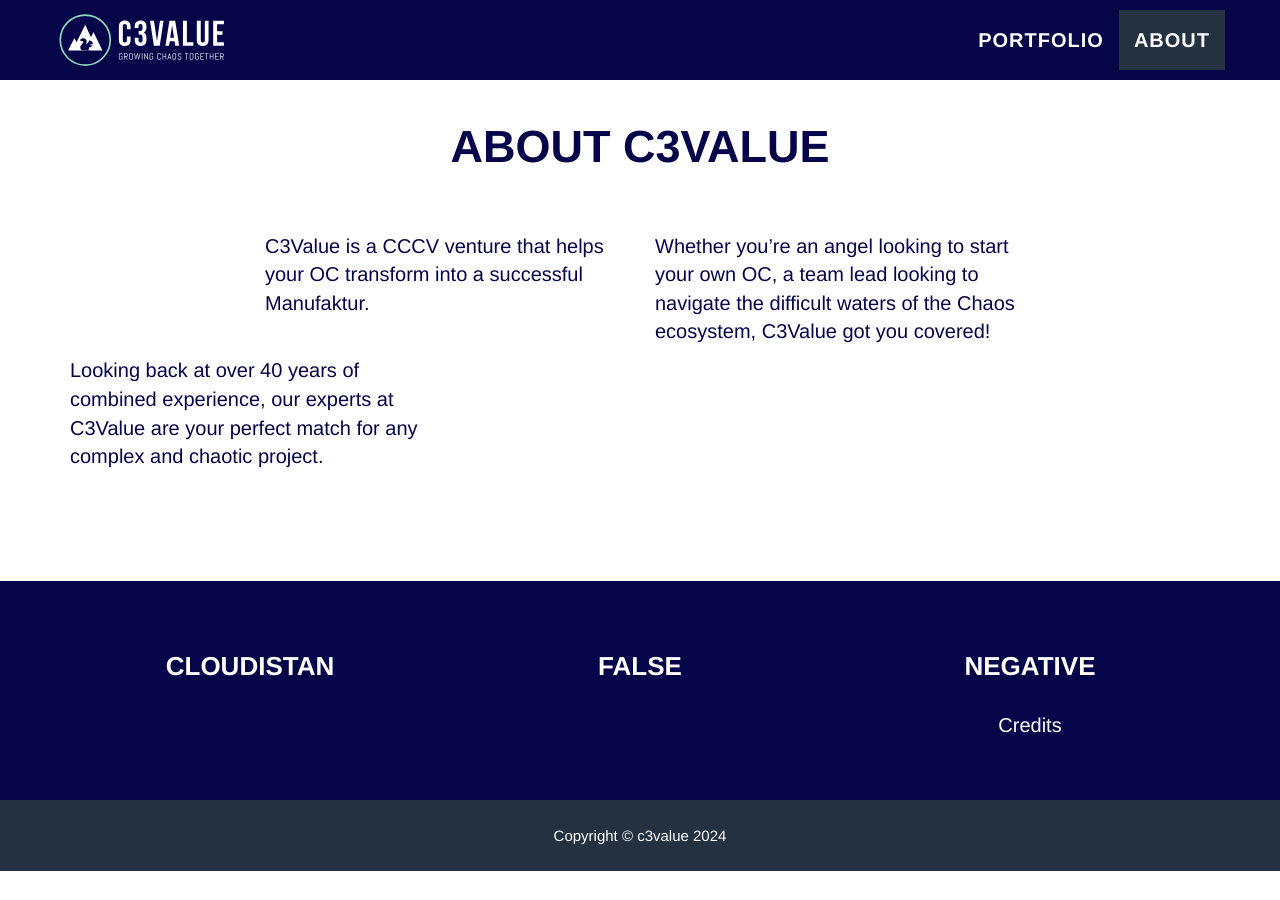
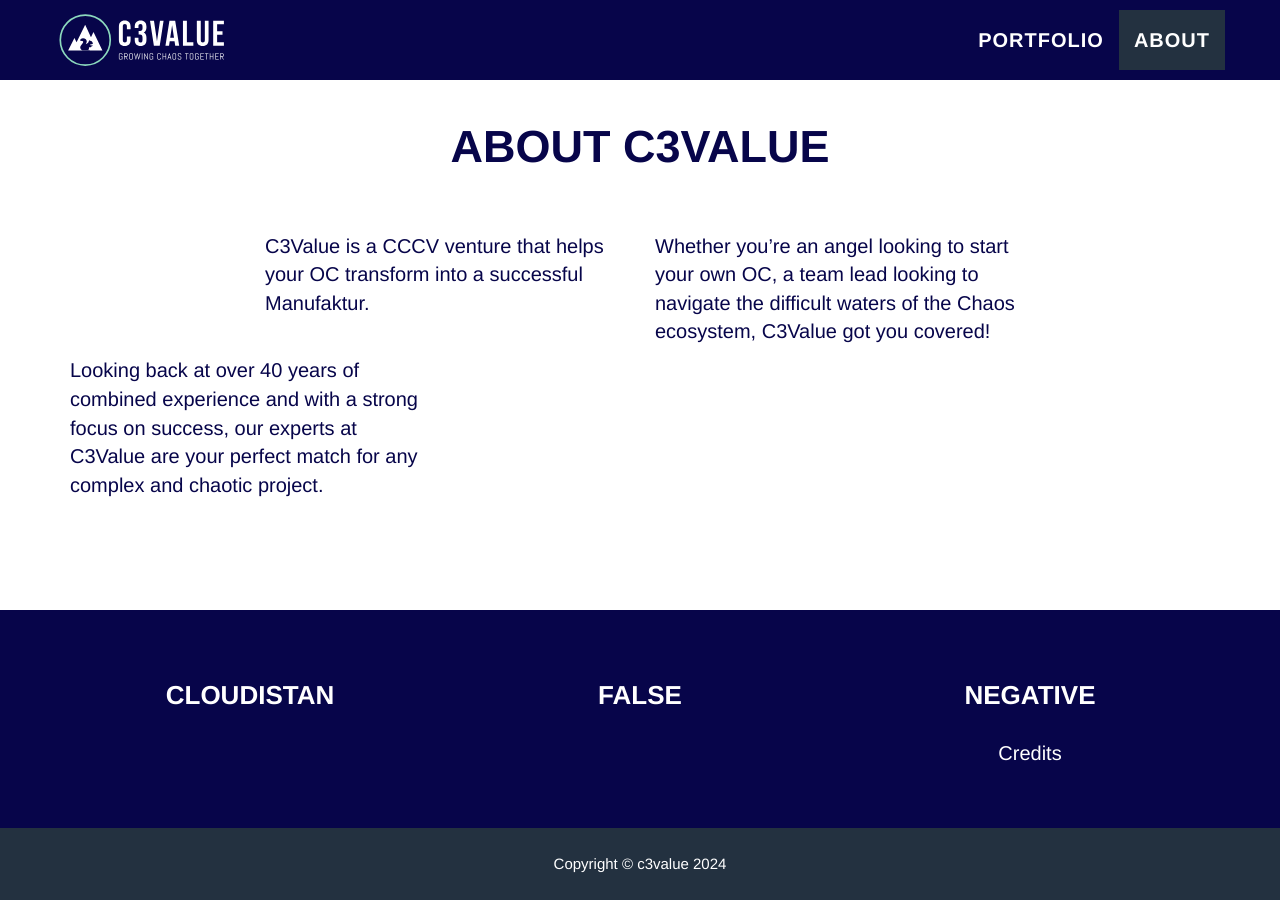
Before and after one commit to c3value/c3value.github.io, a Jekyll site: the page built from _posts/2024-12-13-value-creation.markdown, in a window 1280 px wide and 900 px high, scrolled down 1803 px. Built offline with Jekyll 4.4.1, drawn with Linux system fonts in a browser that asks for light colours; some web fonts are replaced; before the commit the page ends 2674 px from its top, so only the background shows below that.

Commit message:
Make About text even better

```diff
--- a/_includes/about.html
+++ b/_includes/about.html
@@ -15,7 +15,7 @@
         <p>Whether you’re an angel looking to start your own OC, a team lead looking to navigate the difficult waters of the Chaos ecosystem, C3Value got you covered!</p>
       </div>
       <div class="col-lg-4">
-        <p>Looking back at over 40 years of combined experience, our experts at C3Value are your perfect match for any complex and chaotic project.</p>
+        <p>Looking back at over 40 years of combined experience and with a strong focus on success, our experts at C3Value are your perfect match for any complex and chaotic project.</p>
       </div>
     </div>
   </div>
```
